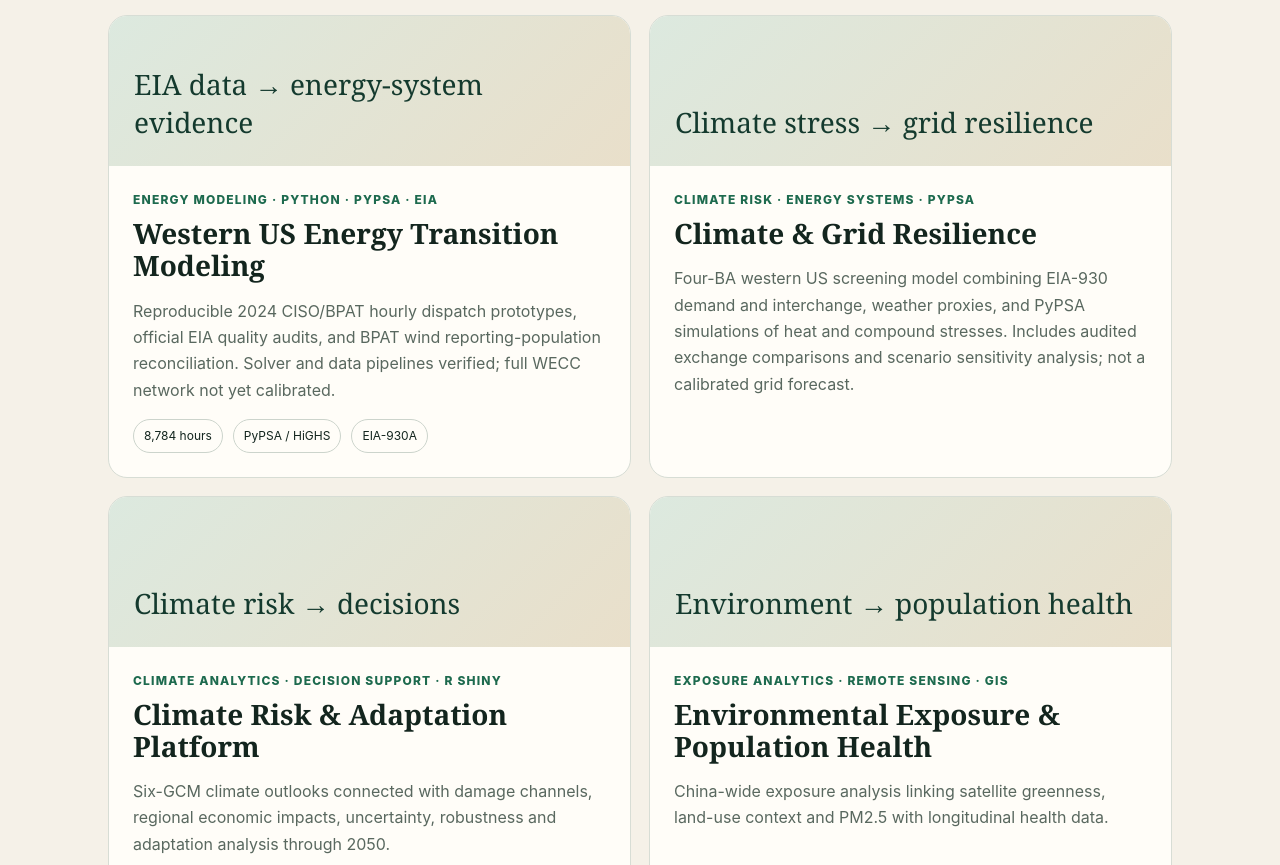
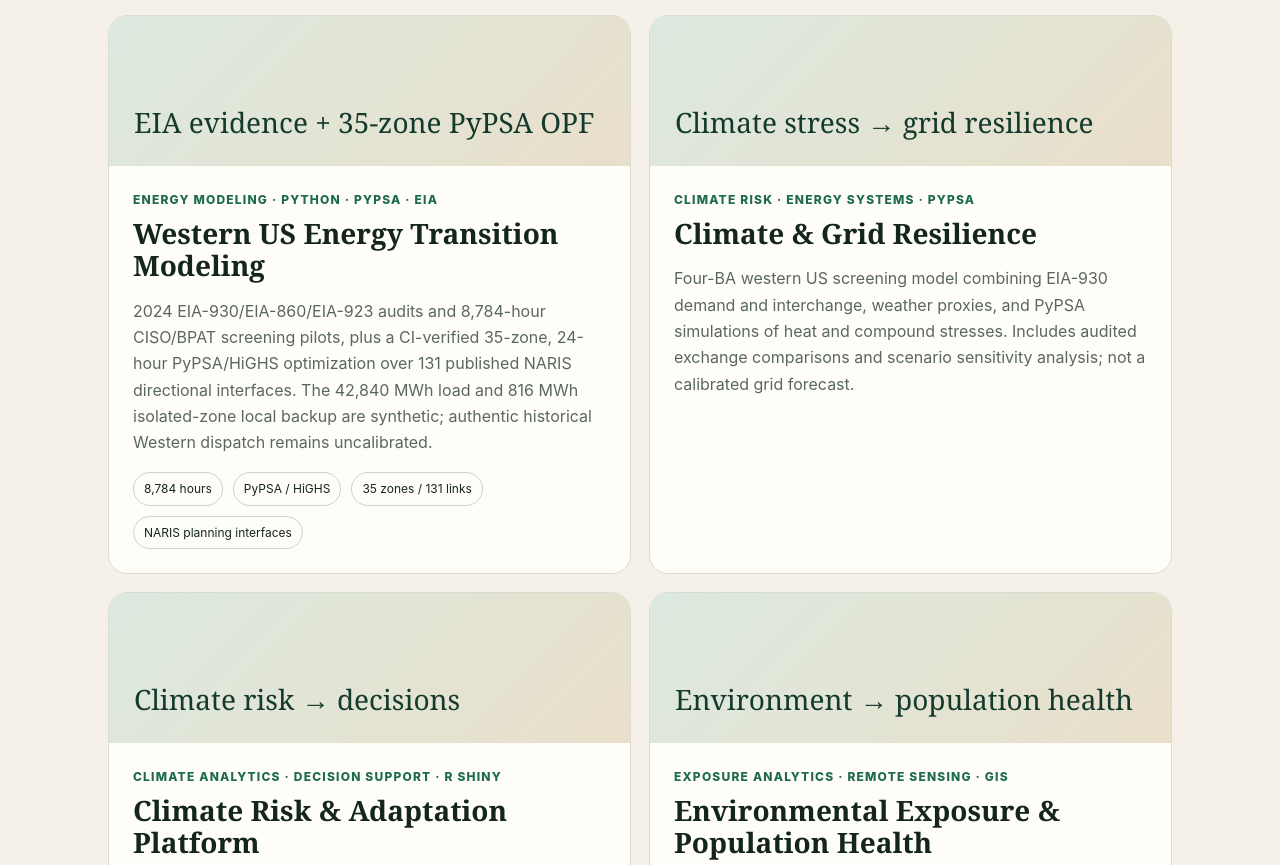
Before and after one commit to ys30/ys30.github.io, a plain HTML site: page projects.html in a window 1280 px wide. Shown: the part 978-1843 px from the top of the page. Drawn offline with Linux system fonts and the light colour scheme.

Commit message:
Show verified Western 35-zone NARIS integration on portfolio projects.html

```diff
--- a/projects.html
+++ b/projects.html
@@ -1,7 +1,7 @@
 <!doctype html><html lang="en"><head><meta charset="utf-8"><meta name="viewport" content="width=device-width,initial-scale=1"><title>Projects — Yu Song</title><meta name="description" content="Complete environmental and climate data science project portfolio by Yu Song."><link rel="stylesheet" href="style.css"></head><body><nav><div class="wrap"><a class="brand" href="index.html">Yu Song</a><div class="links"><a href="index.html#work">Selected Work</a><a href="projects.html">Projects</a><a href="publications.html">Publications</a><a href="index.html#contact">Contact</a></div></div></nav><main><section class="casehero"><div class="wrap"><div class="eyebrow">Complete portfolio</div><h1>Projects</h1><p class="caselede">A broader collection of my work across climate risk, environmental exposure, public safety, regional economics, ecological modeling and carbon management. The homepage highlights a smaller set of selected work.</p></div></section><section><div class="wrap"><div class="grid">
 <a class="cardlink" href="projects/western-us-weather-jax.html"><article class="card"><div class="visual"><b>ERA5 forecasts → JAX GPU evidence</b></div><div class="cardbody"><div class="kicker">Weather forecasting · JAX · NVIDIA GPU · ERA5</div><h3>Western US Weather Forecasting with JAX</h3><p>Real ERA5 24-hour temperature forecasting in JAX: audited Tesla T4 execution, three target year/region matched-channel evaluations, and three SHA256-verified complete experiment archives.</p><div class="tags"><span class="tag">Real GPU audit</span><span class="tag">2022–2023 checks</span><span class="tag">3 verified archives</span></div></div></article></a>
 <a class="cardlink" href="projects/lut-to-pypsa.html"><article class="card"><div class="visual"><b>LUT demand → validated PyPSA inputs</b></div><div class="cardbody"><div class="kicker">Scenario translation · Python · PyPSA</div><h3>LUT-to-PyPSA: Engineering v1.0</h3><p>Five-continent 2020 LUT demand translated into 8,784-hour PyPSA/HiGHS dispatch, with six controlled synthetic timing scenarios and four passing CI workflows. Engineering v1.0 is verified; a separate private multi-year research v2.0 has started, with no empirical results yet.</p><div class="tags"><span class="tag">LUT-DEMAND</span><span class="tag">5 continents</span><span class="tag">Data validation</span></div></div></article></a>
-<a class="cardlink" href="projects/energy-transition-analysis-pypsa.html"><article class="card"><div class="visual"><b>EIA data → energy-system evidence</b></div><div class="cardbody"><div class="kicker">Energy modeling · Python · PyPSA · EIA</div><h3>Western US Energy Transition Modeling</h3><p>Reproducible 2024 CISO/BPAT hourly dispatch prototypes, official EIA quality audits, and BPAT wind reporting-population reconciliation. Solver and data pipelines verified; full WECC network not yet calibrated.</p><div class="tags"><span class="tag">8,784 hours</span><span class="tag">PyPSA / HiGHS</span><span class="tag">EIA-930A</span></div></div></article></a>
+<a class="cardlink" href="projects/energy-transition-analysis-pypsa.html"><article class="card"><div class="visual"><b>EIA evidence + 35-zone PyPSA OPF</b></div><div class="cardbody"><div class="kicker">Energy modeling · Python · PyPSA · EIA</div><h3>Western US Energy Transition Modeling</h3><p>2024 EIA-930/EIA-860/EIA-923 audits and 8,784-hour CISO/BPAT screening pilots, plus a CI-verified 35-zone, 24-hour PyPSA/HiGHS optimization over 131 published NARIS directional interfaces. The 42,840 MWh load and 816 MWh isolated-zone local backup are synthetic; authentic historical Western dispatch remains uncalibrated.</p><div class="tags"><span class="tag">8,784 hours</span><span class="tag">PyPSA / HiGHS</span><span class="tag">35 zones / 131 links</span><span class="tag">NARIS planning interfaces</span></div></div></article></a>
 <a class="cardlink" href="projects/climate-grid-resilience-pypsa.html"><article class="card"><div class="visual"><b>Climate stress → grid resilience</b></div><div class="cardbody"><div class="kicker">Climate risk · Energy systems · PyPSA</div><h3>Climate &amp; Grid Resilience</h3><p>Four-BA western US screening model combining EIA-930 demand and interchange, weather proxies, and PyPSA simulations of heat and compound stresses. Includes audited exchange comparisons and scenario sensitivity analysis; not a calibrated grid forecast.</p></div></article></a>
 <a class="cardlink" href="projects/rccdas-climate-risk-platform.html"><article class="card"><div class="visual"><b>Climate risk → decisions</b></div><div class="cardbody"><div class="kicker">Climate analytics · Decision support · R Shiny</div><h3>Climate Risk &amp; Adaptation Platform</h3><p>Six-GCM climate outlooks connected with damage channels, regional economic impacts, uncertainty, robustness and adaptation analysis through 2050.</p></div></article></a>
 <a class="cardlink" href="projects/green-space-pm25-mental-health.html"><article class="card"><div class="visual"><b>Environment → population health</b></div><div class="cardbody"><div class="kicker">Exposure analytics · Remote sensing · GIS</div><h3>Environmental Exposure &amp; Population Health</h3><p>China-wide exposure analysis linking satellite greenness, land-use context and PM2.5 with longitudinal health data.</p></div></article></a>
```
